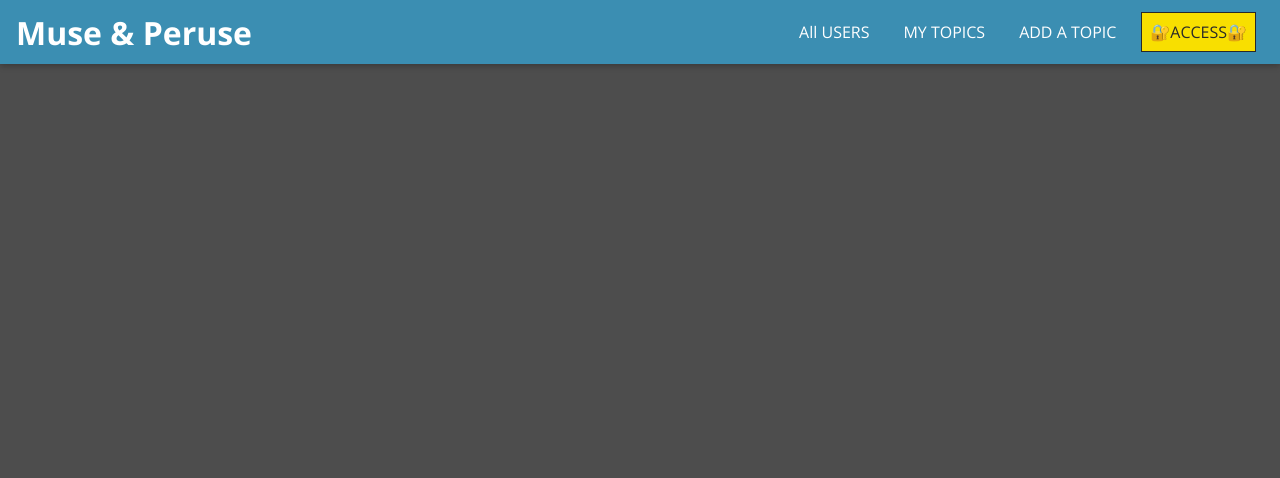
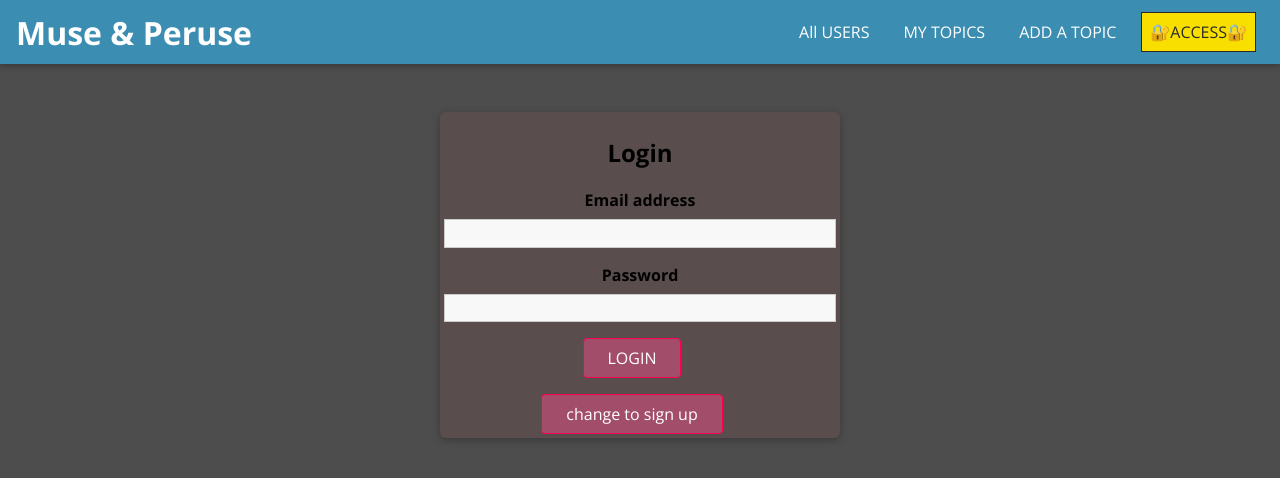
Before and after one commit to jtrudat/shopperscorner, a React (Create React App) app in the folder frontend/: page /authorize in a window 1280 px wide. Shown: the top 478 px of the page. Built offline with nearby package versions, Linux system fonts and the light colour scheme.

Commit message:
use context for overall component visibility

```diff
--- a/frontend/src/App.js
+++ b/frontend/src/App.js
@@ -2,6 +2,8 @@
 import './App.css';
 import './scss/styles.css'
 import { Route, BrowserRouter as Router, Switch, Redirect } from 'react-router-dom'
+import { useState } from 'react'
+import { useCallback } from 'react'
 //import { Welcome } from './components/Welcome'
 //import { Destination } from './components/Destination'
 // import { Mainlinks } from './components/Mainlinks'
@@ -13,10 +15,23 @@ import { UserPlaces } from './places/pages/UserPlaces'
 import { MainNavigation } from './shared/components/navigation/MainNavigation'
 import { UpdatePlace } from './places/pages/UpdatePlace'
 import { Authorize } from './user/pages/Authorize'
+import { AuthorizeContext } from './shared/context/AuthorizeContext'
 
 function App() {
+  const [ isLoggedOn, setIsLoggedOn ] = useState(false)
+
+  const logon = useCallback(()=>{
+    setIsLoggedOn(true)
+  }, [])
+
+  const logout = useCallback(()=>{
+    setIsLoggedOn(false)
+  }, [])
+
   return (
     <div>
+      {/* Context needed show or hide components based on the user entered credentials */}
+      <AuthorizeContext.Provider value={{isLoggedOn: isLoggedOn, logon: logon, logout: logout}}>
        <Router>
         <MainNavigation/>
        <main>
@@ -46,6 +61,7 @@ function App() {
         </Switch>
       </main>
       </Router>
+      </AuthorizeContext.Provider>
     </div>
   );
 }
--- /dev/null
+++ b/frontend/src/shared/context/AuthorizeContext.js
@@ -0,0 +1,7 @@
+import { createContext } from 'react'
+
+export const AuthorizeContext = createContext({
+    isLogin : false,
+    login:()=>{},
+    logout: ()=>{}
+})
--- a/frontend/src/user/pages/Authorize.js
+++ b/frontend/src/user/pages/Authorize.js
@@ -1,5 +1,66 @@
 import React from 'react'
+import { Card } from '../../shared/components/uielements/Card'
+import { Input } from '../../shared/components/formelements/Input'
+import { Button } from '../../shared/components/formelements/Button'
+import { useForm } from '../../shared/custom/hkform'
+import { useState } from 'react'
+
 
 export const Authorize =()=>{
 
+    const [ isLogin, setIsLogin ] = useState(true)
+
+    const [ formState, handleInput ] = useForm({
+        email:{
+            value: '',
+            isValid: true
+        },
+        password: {
+            value: '',
+            isValid: true
+        }
+    })
+
+    const handleLoginSubmit = (evt)=>{
+        evt.preventDefault()
+        console.log(formState.inputs)
+    }
+
+    const handleLoginMode = ()=>{
+        setIsLogin(prev => !prev)
+    }
+
+    return(
+        <Card className="authentication">
+            <h2>Login</h2>
+
+            <form onSubmit={handleLoginSubmit}>
+                {!isLogin &&
+                <Input
+                    element="input"
+                    id="name"
+                    type="text"
+                    label="Name"
+                    onInput={handleInput}>
+                </Input>}
+                <Input
+                    element="input"
+                    id="email"
+                    type="email"
+                    label="Email address"
+                    onInput={handleInput}>
+
+                </Input>
+                <Input
+                    element="input"
+                    id="password"
+                    type="password" //type password will automatically blank out the words. type date-time will auto form calendar
+                    label="Password"
+                    onInput={handleInput}>
+                </Input>
+                <Button type="submit">{isLogin ? 'LOGIN' : "SIGN UP"}</Button>
+            </form>
+            <Button onClick={handleLoginMode}> change to {isLogin ? 'sign up' : 'login'}</Button>
+        </Card>
+    )
 }
```
